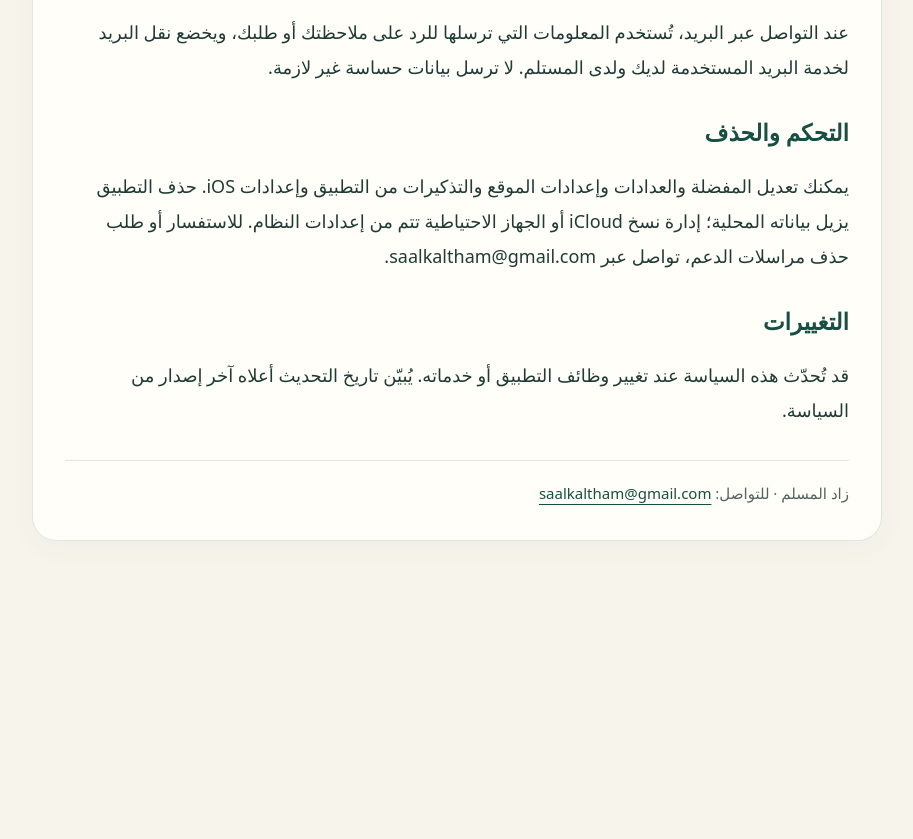
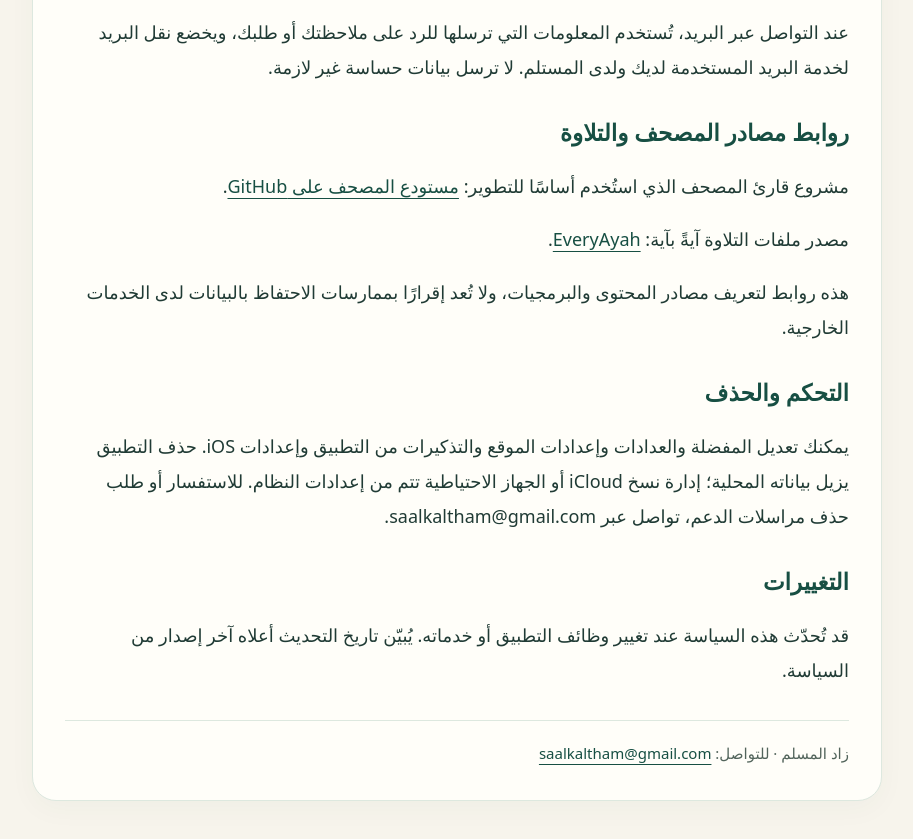
Before and after one commit to saalkaltham-dot/zadalmuslim-support, a plain HTML site: page privacy.html in a window 1280 px wide. Shown: the part 1051-1890 px from the top of the page, without its empty margins (183-1096 px from the left). Before the commit the page ends 1632 px from the top, so only its background shows below. Drawn offline with Linux system fonts and the light colour scheme.

Commit message:
Publish app support and privacy information

```diff
--- a/privacy.html
+++ b/privacy.html
@@ -8,6 +8,10 @@
 <h2>الاتصالات الخارجية</h2>
 <p>نص المصحف وموارد القراءة الأساسية مضمنة في التطبيق. عند تشغيل التلاوات يتصل جهازك بخدمة EveryAyah لتنزيل الصوت. يتيح التطبيق أيضًا فتح روابط مصادر المحتوى وقارئ خارجي في المتصفح. تتلقى الخدمات الخارجية بيانات الاتصال اللازمة لتقديم الطلب مثل عنوان IP، وقد تحتفظ بسجلات تشغيل وفق سياساتها. لا يتحكم مطور التطبيق في ممارسات هذه الخدمات، ولا ينبغي فهم عدم وجود تحليلات داخل التطبيق على أنه ضمان لعدم احتفاظ المواقع الخارجية بسجلات.</p>
 <p>عند التواصل عبر البريد، تُستخدم المعلومات التي ترسلها للرد على ملاحظتك أو طلبك، ويخضع نقل البريد لخدمة البريد المستخدمة لديك ولدى المستلم. لا ترسل بيانات حساسة غير لازمة.</p>
+<h2>روابط مصادر المصحف والتلاوة</h2>
+<p>مشروع قارئ المصحف الذي استُخدم أساسًا للتطوير: <a href="https://github.com/alielsaid3000-ui/quran">مستودع المصحف على GitHub</a>.</p>
+<p>مصدر ملفات التلاوة آيةً بآية: <a href="https://everyayah.com/data/">EveryAyah</a>.</p>
+<p>هذه روابط لتعريف مصادر المحتوى والبرمجيات، ولا تُعد إقرارًا بممارسات الاحتفاظ بالبيانات لدى الخدمات الخارجية.</p>
 <h2>التحكم والحذف</h2>
 <p>يمكنك تعديل المفضلة والعدادات وإعدادات الموقع والتذكيرات من التطبيق وإعدادات iOS. حذف التطبيق يزيل بياناته المحلية؛ إدارة نسخ iCloud أو الجهاز الاحتياطية تتم من إعدادات النظام. للاستفسار أو طلب حذف مراسلات الدعم، تواصل عبر saalkaltham@gmail.com.</p>
 <h2>التغييرات</h2>
```
